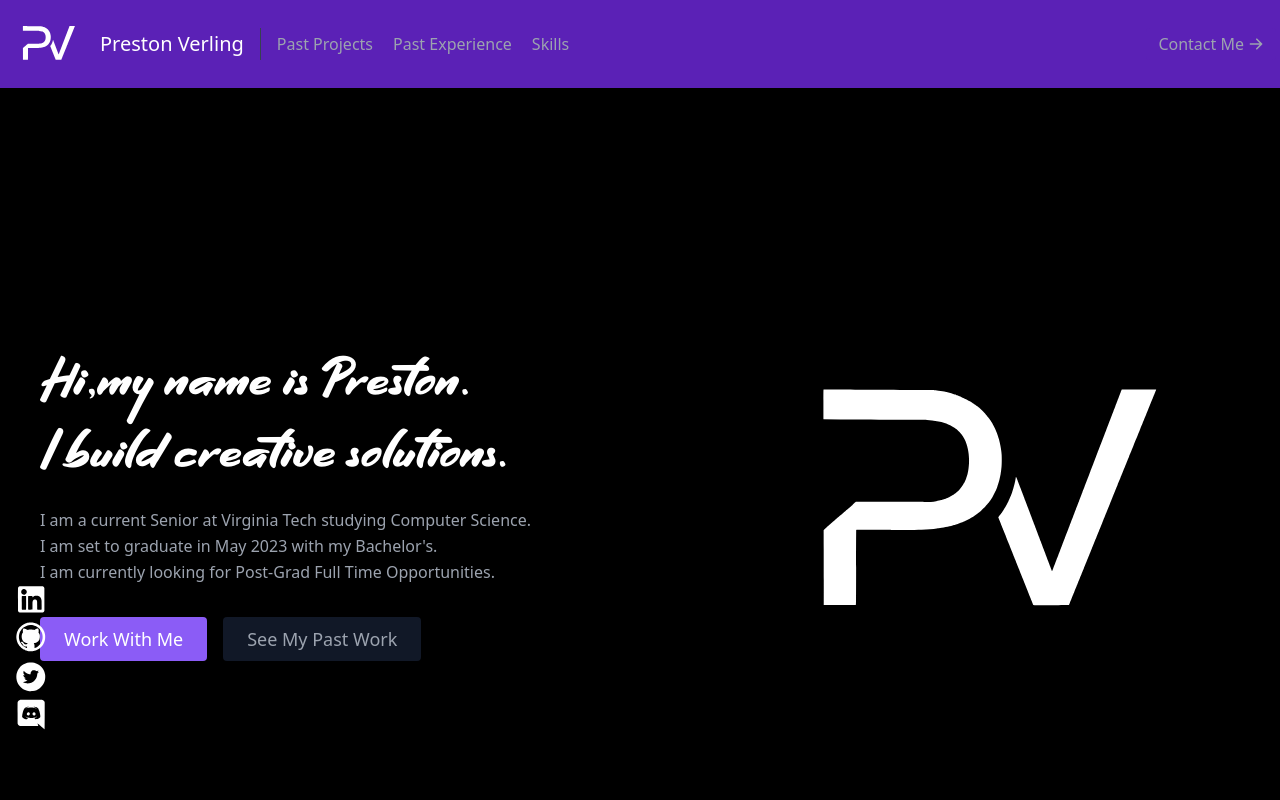
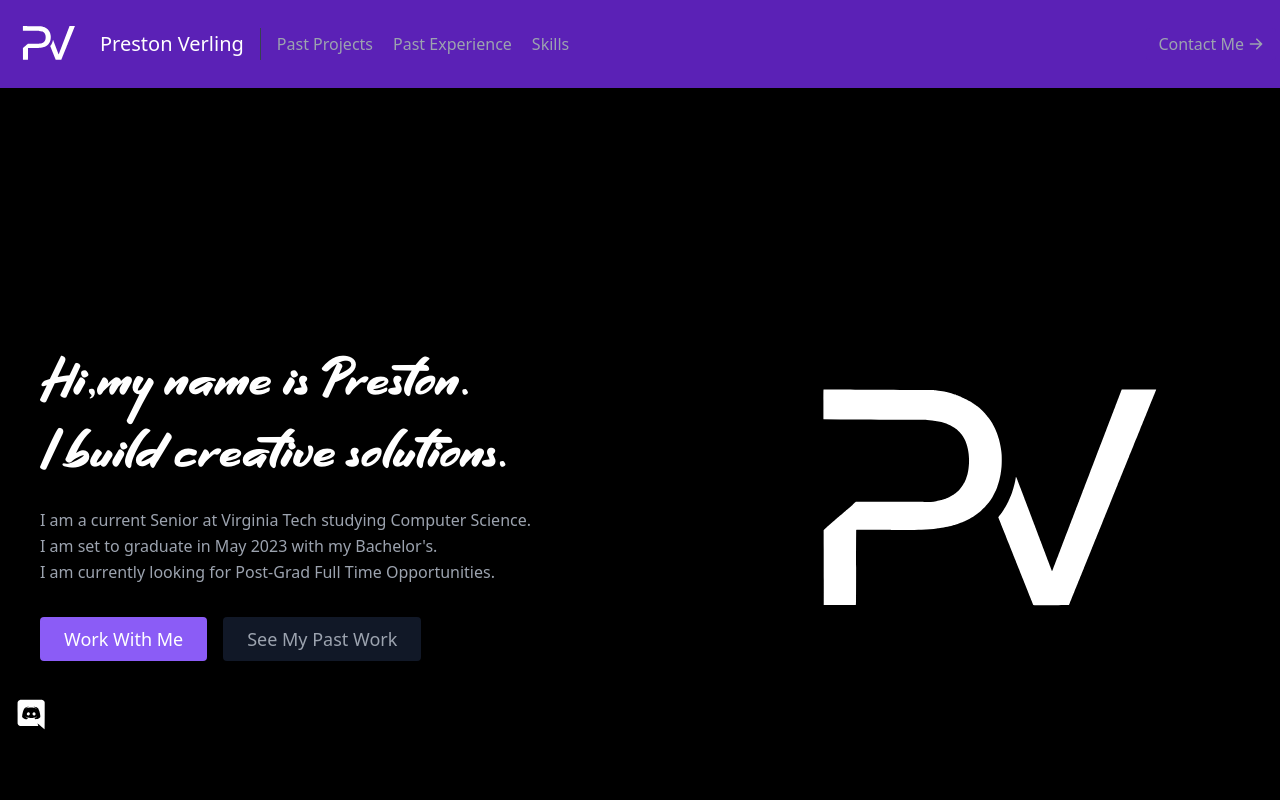
Before and after one commit to PrestonV78/website, a React (Create React App) app: page / in a window 1280 px wide. Shown: the top 800 px of the page. Built offline with nearby package versions, Linux system fonts and the light colour scheme.

Commit message:
Socials Sticky Stack Linked v3

```diff
--- a/src/components/Contact.js
+++ b/src/components/Contact.js
@@ -30,16 +30,16 @@ export default function Contact() {
       <div className="container mx-auto flex px-10 py-10 md:flex-row flex-col items-center">
         <p className="mb-8 text-gray-400 leading-relaxed">
           <a href="https://www.linkedin.com/in/preston-verling/" target="_blank" rel="noopener noreferrer">
-            <img alt="linkedin" className="socials" src="./socials_linkedin.svg"  />
+            <img alt="linkedin" className="linkedin" src="./socials_linkedin.svg"  />
+          </a>
+          <a href="https://github.com/PrestonV78" target="_blank" rel="noopener noreferrer">
+            <img alt="github" className="github" src="./socials_github.svg"  />
+          </a>
+          <a href="https://twitter.com/PrestonV78" target="_blank" rel="noopener noreferrer">
+            <img alt="twitter" className="twitter" src="./socials_twitter.svg"  />
           </a>
           <a href="https://discord.gg/cQe8EQ4UYP" target="_blank" rel="noopener noreferrer">
-            <img alt="discord" className="socials" src="./socials_discord.svg"  />
-          </a>
-          <a href="https://twitter.com/PrestonV78" target="_blank" rel="noopener noreferrer">
-            <img alt="twitter" className="socials" src="./socials_twitter.svg"  />
-          </a>
-          <a href="https://github.com/PrestonV78" target="_blank" rel="noopener noreferrer">
-            <img alt="github" className="socials" src="./socials_github.svg"  />
+            <img alt="discord" className="discord" src="./socials_discord.svg"  />
           </a>
         </p>
       </div>
--- a/src/index.css
+++ b/src/index.css
@@ -7,10 +7,31 @@
     src: url("./HelloZone.otf");
   }
 
-  .socials {
+  .discord {
     bottom: 0;
     left: 0;
     padding-bottom: 4em;
     position: fixed;
     width: 5vw;
   }
+  .twitter {
+    bottom: 10;
+    left: 0;
+    padding-bottom: 4em;
+    position: fixed;
+    width: 5vw;
+  }
+  .github {
+    bottom: 20;
+    left: 0;
+    padding-bottom: 4em;
+    position: fixed;
+    width: 5vw;
+  }
+  .linkedin {
+    bottom: 30;
+    left: 0;
+    padding-bottom: 4em;
+    position: fixed;
+    width: 5vw;
+  }
```
